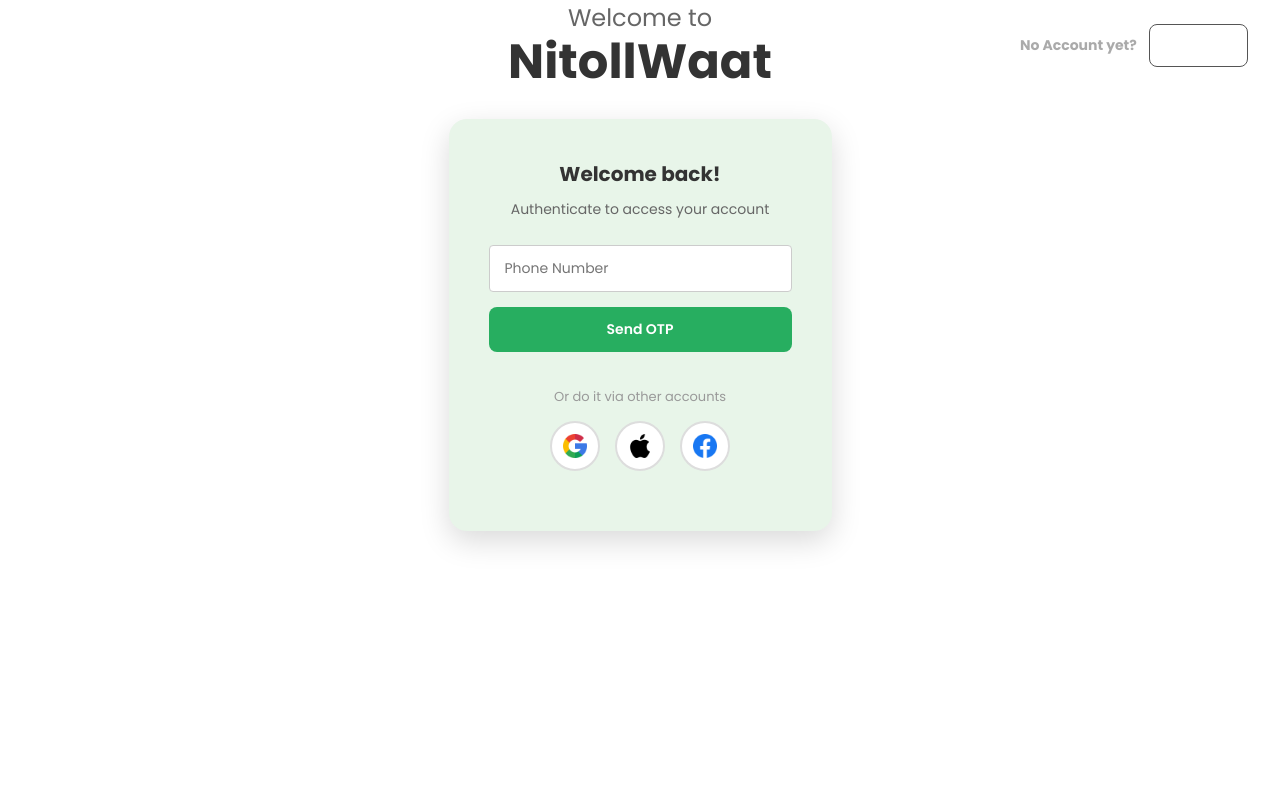
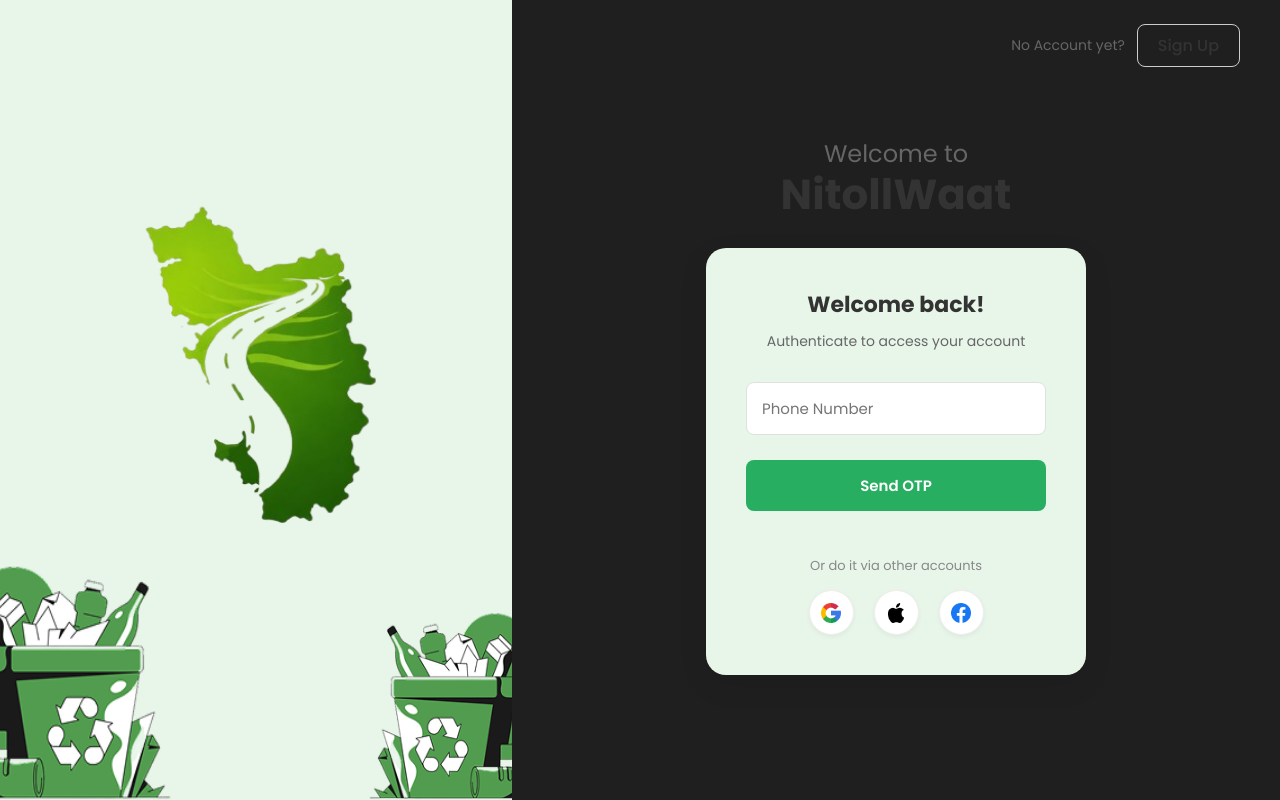
Before and after one commit to ShreyashV38/Nitoll_Waat, a React (Vite) app in the folder UI_website/: page / in a window 1280 px wide. Built offline with nearby package versions, Linux system fonts and the light colour scheme.

Commit message:
improved

```diff
--- a/UI_website/src/components/BrandingSection.tsx
+++ b/UI_website/src/components/BrandingSection.tsx
@@ -1,10 +1,8 @@
 import React from "react"
-import Goa from "../assets/Goa.png"
 import Garbage from "../assets/Garbage.png"
 import "../style/BrandingSection.css"
 function BrandingSection(){
     return <div className="brandingSection">
-        <img className="BrandLogo" src={Goa} alt="BrandLogo" />
         <img className="GarbageBin" src={Garbage} alt="GarbageBin" />
         <img  className="GarbageBinSmall" src={Garbage} alt="GarbageBin" />
     </div>
--- a/UI_website/src/components/LoginForm.tsx
+++ b/UI_website/src/components/LoginForm.tsx
@@ -3,12 +3,12 @@
 import Apple from "../assets/apple-logo.png"
 import Facebook from "../assets/facebook.png"
 import "../style/LoginForm.css"
+
 function LoginForm(){
     //States to store user inputs
     const [phoneNumber,setPhoneNumber]=useState("")
     const [otp,setOtp]=useState("")
     const [sendOtp,setSendOtp]=useState(false)
-
 
     //function to handle sendOtp Click
     const handleSendOtp=()=>{
@@ -18,11 +18,8 @@
         }
         setSendOtp(true)
         alert("OTP sent!")
-
-        //for testing
         console.log("Otp sent to:",phoneNumber)
     }
-
 
     //function to handle next Button click
     const handleNext=()=>{
@@ -30,17 +27,19 @@
             alert("Please Enter OTP")
             return
         }
-        //if valid
         console.log("Login with:", { phoneNumber, otp });
     }
 
-
     return (
-    <div>
+    <div className="login-page-wrapper">
+        {/* Top Section: Sign Up Button */}
         <div className="switchToSignUp">
             <h3>No Account yet?</h3>
             <button>Sign Up</button>
         </div>
+
+        {/* Middle Section: Centered Form */}
+        <div className="form-wrap-center">
             <div className="form-container">
                 <div className="Greetings">
                     <h2>Welcome to </h2>
@@ -55,18 +54,15 @@
                             <input type="tel" placeholder="Phone Number" value={phoneNumber}
                             onChange={(e)=>setPhoneNumber(e.target.value)}  className="input-field" disabled={sendOtp}/>
 
-                        {/* show the "send OTP" button if the otp hasnt sent yet*/}
                             {!sendOtp && (<button
                                             onClick={handleSendOtp}
                                             className="sendOtp-btn">Send OTP</button>)}
 
-                        {/* Show OTP input field if it is sent*/}
                             {sendOtp && (
                             <input type="text" placeholder="OTP" value={otp}
                             onChange={(e)=>setOtp(e.target.value)}  className="input-field" />   )
                             }
 
-                        {/* Show next button if otp is sent*/}
                             {sendOtp && (
                             <button onClick={handleNext} className="next-btn">Next</button>
                             )}
@@ -83,6 +79,7 @@
                 </div>
             </div>
         </div>
+    </div>
     )
 }
 
--- a/UI_website/src/style/BrandingSection.css
+++ b/UI_website/src/style/BrandingSection.css
@@ -1,35 +1,46 @@
 .brandingSection {
-  flex: 1;
+  /* flex: 1; */
+  width: 100%;
+  height: 100%;
   background-color: #e8f5e9;
   min-height: 100vh;
   position: relative;
   overflow: hidden;
+  background-image: url('../assets/Goa.png');
+  background-size:contain;
+  background-position:center;
+  background-repeat: no-repeat;
+
+
 }
 
 .BrandLogo {
+  size: 100;
   position: absolute;
   top: 40%;
   left: 50%;
   transform: translate(-50%, -50%);
-  max-width: 65%;
+  max-width: 100%;
   height: auto;
+  z-index: 1;
 }
 
 
 .GarbageBin {
-  position: absolute;
+  position: absolute ;
+  transform: scaleX(-1);
   bottom: 0;
-  left: 20px;
-  width: 200px;
-  height: 200px;
+  left: -70px;
+  width: 250px;
+  height: 250px;
 }
 
 .GarbageBinSmall {
   position: absolute;
   bottom: 0;
-  right: 20px;
-  width: 150px;
-  height: 150px;
+  right: -50px;
+  width: 200px;
+  height: 200px;
 }
 
 /* Mobile */
--- a/UI_website/src/style/LoginForm.css
+++ b/UI_website/src/style/LoginForm.css
@@ -1,40 +1,66 @@
+/* 1. Main Column Wrapper */
+.login-page-wrapper {
+  display: flex;
+  flex-direction: column;
+  height: 100%;
+  width: 100%;
+  overflow-y: auto; /* Allows scrolling on very small screens */
+}
+
+/* 2. Top Bar (Sign Up) */
 .switchToSignUp {
-  position: absolute;
-  top: 24px;
-  right: 32px;
   display: flex;
+  justify-content: flex-end; /* Pushes button to the right */
   align-items: center;
+  padding: 24px 40px;
+  width: 100%;
   gap: 12px;
+  box-sizing: border-box;
+  flex-shrink: 0; /* Prevents this section from squishing */
 }
 
 .switchToSignUp h3 {
-  color: #aaa;
+  color: #666;
   font-size: 14px;
+  font-weight: 400;
+  margin: 0;
+  white-space: nowrap;
 }
 
 .switchToSignUp button {
-  border: 1px solid #555;
+  border: 1px solid #ccc;
   background: transparent;
-  color: #fff;
+  color: #333;
   border-radius: 8px;
-  padding: 8px 18px;
+  padding: 8px 20px;
+  transition: all 0.2s ease;
+  white-space: nowrap;
 }
 
+.switchToSignUp button:hover {
+  background-color: #f5f5f5;
+  border-color: #27ae60;
+  color: #27ae60;
+}
 
-.switchToSignUp button:hover {
-  background-color: #f0f0f0;
-  border-color: #27ae60;
+/* 3. Center Wrapper for Form */
+.form-wrap-center {
+  display: flex;
+  flex-direction: column;
+  justify-content: center; /* Vertical Center */
+  align-items: center;     /* Horizontal Center */
+  flex: 1;                 /* Takes remaining height */
+  padding-bottom: 80px;    /* Visual balance */
+  width: 100%;
 }
 
 .form-container {
-  background-color: transparent;
-  box-shadow: none;
-  padding: 0;
+  width: 100%;
   max-width: 420px;
-  width: 100%;
+  padding: 20px;
 }
 
-
+/* Headings */
 .Greetings {
   text-align: center;
   margin-bottom: 30px;
@@ -44,79 +70,63 @@
   font-size: 24px;
   color: #666;
   font-weight: 400;
+  margin: 0;
 }
 
 .Greetings h1 {
-  font-size: 48px;
+  font-size: 42px;
   color: #333;
   font-weight: 700;
   margin: 0;
+}
+
+/* Card Styling */
+.loginForm {
+  background-color: #e8f5e9;
+  border-radius: 20px;
+  padding: 40px;
+  width: 100%;
+  box-shadow: 0 10px 30px rgba(0,0,0,0.08);
+}
+
+.loginForm h3 {
+  font-size: 22px;
+  text-align: center;
+  margin: 0 0 10px 0;
+  color: #333;
 }
 
 .subtitle {
   text-align: center;
   color: #666;
   font-size: 14px;
-  margin-bottom: 25px;
-}
-
-.loginForm {
-  background-color: #e8f5e9;
-  border-radius: 18px;
-  padding: 40px;
-  width: 100%;
-  box-shadow: 0 10px 30px rgba(0,0,0,0.15);
-}
-
-
-.loginForm h3 {
-  font-size: 20px;
-  text-align: center;
-  margin-bottom: 10px;
-  color: #333;
+  margin-bottom: 30px;
 }
 
 .inputFields {
   display: flex;
   flex-direction: column;
   gap: 15px;
-  margin-bottom: 20px;
 }
 
 .input-field {
-  border: 1px solid #ccc;
-  padding: 12px 15px;
-  border-radius: 4px;
-  font-size: 14px;
+  border: 1px solid #e0e0e0;
+  padding: 14px 15px;
+  border-radius: 8px;
+  font-size: 15px;
   width: 100%;
+  background: #fff;
   font-family: inherit;
-  transition: border-color 0.3s ease;
+  transition: all 0.3s ease;
 }
 
 .input-field:focus {
   outline: none;
   border-color: #27ae60;
-  box-shadow: 0 0 4px rgba(39, 174, 96, 0.2);
+  box-shadow: 0 0 0 3px rgba(39, 174, 96, 0.1);
 }
 
-.sendOtp-btn {
-  width: 100%;
-  padding: 12px;
-  background-color: #27ae60;
-  color: white;
-  border: none;
-  border-radius: 8px;
-  cursor: pointer;
-  font-weight: 600;
-  font-size: 14px;
-  transition: background-color 0.3s ease;
-}
-
-.sendOtp-btn:hover {
-  background-color: #229954;
-}
-
-.next-btn {
+.sendOtp-btn, .next-btn {
   width: 100%;
   padding: 14px;
   background-color: #27ae60;
@@ -124,22 +134,24 @@
   border: none;
   border-radius: 8px;
   cursor: pointer;
-  font-weight: bold;
-  font-size: 16px;
-  transition: background-color 0.3s ease;
+  font-weight: 600;
+  font-size: 15px;
+  transition: background-color 0.2s ease;
+  margin-top: 10px;
 }
 
-.next-btn:hover {
-  background-color: #229954;
+.sendOtp-btn:hover, .next-btn:hover {
+  background-color: #219146;
 }
 
+/* Social Login */
 .otherMethods {
   text-align: center;
-  margin-top: 20px;
+  margin-top: 30px;
 }
 
 .otherMethods p {
-  color: #999;
+  color: #888;
   font-size: 13px;
   margin-bottom: 15px;
 }
@@ -147,73 +159,43 @@
 .methods {
   display: flex;
   justify-content: center;
-  gap: 15px;
+  gap: 20px;
 }
 
 .methods a {
-  width: 50px;
-  height: 50px;
-  border: 2px solid #ddd;
+  width: 45px;
+  height: 45px;
+  border: 1px solid #eee;
   border-radius: 50%;
   background-color: white;
   display: flex;
   align-items: center;
   justify-content: center;
   cursor: pointer;
-  transition: all 0.3s ease;
-  text-decoration: none;
+  transition: all 0.2s ease;
+  box-shadow: 0 2px 5px rgba(0,0,0,0.05);
 }
 
 .methods a:hover {
+  transform: translateY(-2px);
+  box-shadow: 0 5px 10px rgba(0,0,0,0.1);
   border-color: #27ae60;
-  background-color: #f9f9f9;
 }
 
 .methods img {
-  width: 24px;
-  height: 24px;
+  width: 20px;
+  height: 20px;
 }
 
-/* Mobile */
+/* Mobile Responsiveness */
 @media (max-width: 1023px) {
   .switchToSignUp {
-    position: static;
-    margin-bottom: 20px;
     justify-content: center;
+    padding: 20px;
+    margin-bottom: 10px;
   }
 
-  .form-container {
-    max-width: 100%;
-    width: 100%;
-    padding: 0 15px;
-  }
-
-  .Greetings {
-    margin-bottom: 20px;
-  }
-
-  .Greetings h2 {
-    font-size: 16px;
-  }
-
-  .Greetings h1 {
-    font-size: 32px;
-  }
-
-  .subtitle {
-    display: none;
-  }
-
-  .loginForm {
-    padding: 30px 20px;
-  }
-
-  .input-field {
-    padding: 14px 15px;
-    font-size: 16px;
-  }
-
-  .otherMethods {
-    display: none;
+  .form-wrap-center {
+    padding-bottom: 20px;
   }
 }
--- a/UI_website/src/style/LoginPage.css
+++ b/UI_website/src/style/LoginPage.css
@@ -1,54 +1,41 @@
-.Login-container{
+.Login-container {
   display: flex;
   flex-direction: row;
-  flex-wrap: nowrap;
-  justify-content: center;
-  align-items: normal;
-  align-content: normal;
+  width: 100%;       /* Ensure container fills width */
+  height: 100vh;     /* Ensure container fills height */
+
 }
 
 .BrandSection {
-  display: block;
-  flex-grow: 0;
-  flex-shrink: 1;
-  flex-basis: auto;
-  align-self: auto;
-  order: 0;
+  /* CHANGE THIS: Allow it to grow to fill space */
+  flex: 0.8;
+  position: relative; /* Keep absolute children contained */
 }
 
-.FormSection{
-  display: block;
-  flex-grow: 0;
-  flex-shrink: 1;
-  flex-basis: auto;
-  align-self: auto;
-  order: 0;
-}
-/* LEFT
-.Login-container > :first-child {
-  flex:content;
-  size:100%;
+.FormSection {
+  /* CHANGE THIS: Allow it to grow to fill space */
+  flex: 1.2;
+  display: flex;     /* Needed to center the login form inside */
+  justify-content: center;
+  align-items: center;
+  background-color: #1f1f1f;
 }
 
-/* RIGHT */
-/* .FormSection {
-  flex: 1;
-  background-color: #1f1f1f; /* dark desktop background */
-  /*display: flex;
-  justify-content: center;
-  align-items: center;
-  position: relative;
-}  */
-
 /* MOBILE */
-@media (max-width: 1023px) {
+@media (max-width: 1020px) {
   .Login-container {
     flex-direction: column;
-    background-color: #1f1f1f;
+    height: auto;
+    min-height: 100vh;
+  }
+
+  .BrandSection {
+    display: none; /* Hide branding on mobile as per your original CSS */
   }
 
   .FormSection {
     width: 100%;
-    padding: 0;
+    padding: 20px;
+    flex: 1;
   }
 }
--- a/UI_website/src/style/index.css
+++ b/UI_website/src/style/index.css
@@ -1,20 +1,33 @@
 :root {
-  font-family: system-ui, Avenir, Helvetica, Arial, sans-serif;
+  font-family: 'Poppins', system-ui, Avenir, Helvetica, Arial, sans-serif;
   line-height: 1.5;
   font-weight: 400;
 
-  color-scheme: light dark;
-  color: rgba(255, 255, 255, 0.87);
-  background-color: #242424;
+  /* Force Light Mode Variables */
+  color-scheme: light;
+  color: #213547;
+  background-color: #ffffff;
 
   font-synthesis: none;
   text-rendering: optimizeLegibility;
   -webkit-font-smoothing: antialiased;
   -moz-osx-font-smoothing: grayscale;
 }
-#root {
+
+html, body, #root {
   width: 100%;
   height: 100%;
+  margin: 0;
+  padding: 0;
+}
+
+body {
+  min-width: 320px;
+  min-height: 100vh;
+}
+
+button {
+  cursor: pointer;
 }
 a {
   font-weight: 500;
```
Lines whose indentation alone changed are shown as unchanged.
